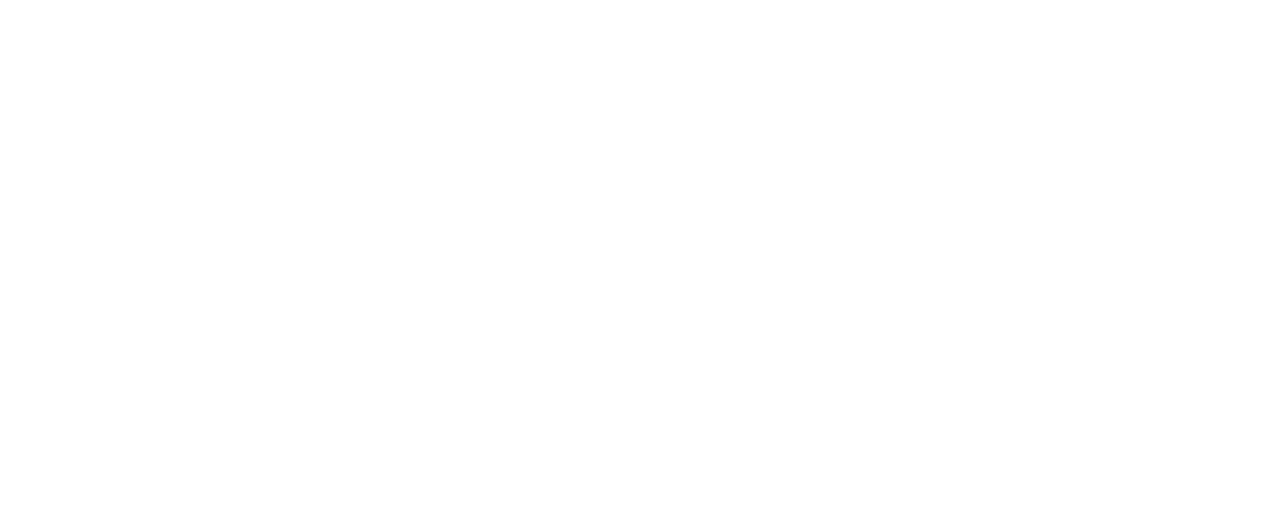
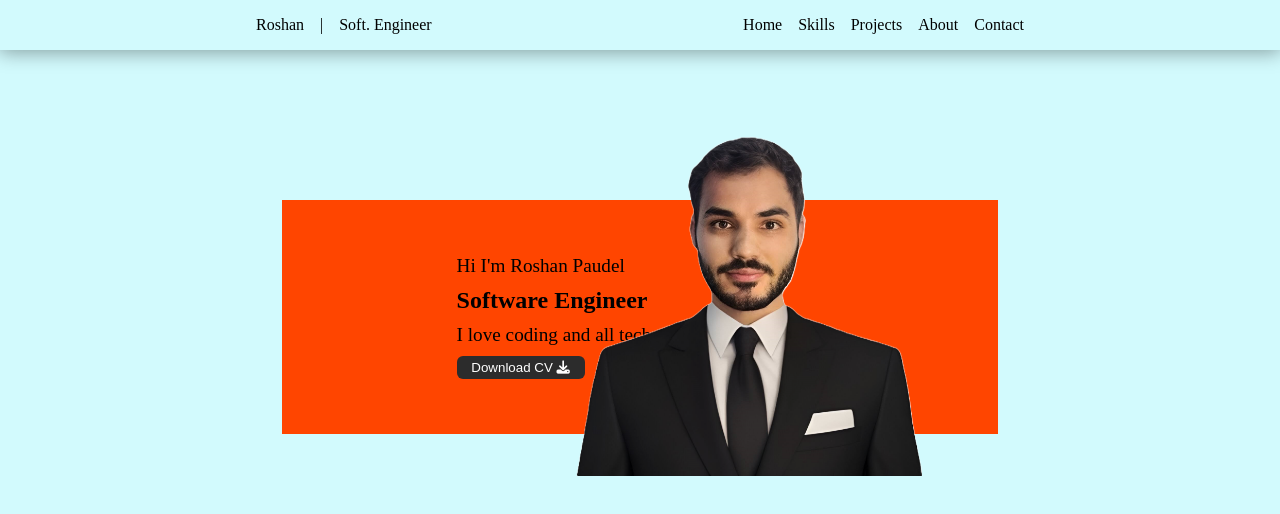
Before and after one commit to roshanpaudel/gen-portfolio, a plain HTML site: page index.html in a window 1280 px wide. Drawn offline with Linux system fonts and the light colour scheme.

Commit message:
navbar and hero section updated

```diff
--- a/index.html
+++ b/index.html
@@ -3,7 +3,47 @@
   <head>
     <meta charset="UTF-8" />
     <meta name="viewport" content="width=device-width, initial-scale=1.0" />
-    <title>Document</title>
+    <script
+      src="https://kit.fontawesome.com/80cc84bf93.js"
+      crossorigin="anonymous"
+    ></script>
+    <link rel="stylesheet" href="style.css" />
+    <title>Gen Portfolio</title>
   </head>
-  <body></body>
+  <body>
+    <!-- navbar -->
+    <div class="navbar">
+      <div class="nav-title">
+        <p class="name">Roshan</p>
+        <p class="slash">|</p>
+        <p class="job-title">Soft. Engineer</p>
+      </div>
+      <div class="nav-link">
+        <ul>
+          <li>Home</li>
+          <li>Skills</li>
+          <li>Projects</li>
+          <li>About</li>
+          <li>Contact</li>
+        </ul>
+      </div>
+    </div>
+
+    <div class="hero">
+      <div class="banner">
+        <p class="intro">
+          Hi I'm
+          <span>Roshan Paudel</span>
+        </p>
+
+        <h3>Software Engineer</h3>
+        <p>I love coding and all tech related stuff</p>
+        <button>Download CV <i class="fa-solid fa-download"></i></button>
+      </div>
+      <div class="image">
+        <img src="assets/Roshan.png" alt="Roshan" />
+      </div>
+      <div class="badge"></div>
+    </div>
+  </body>
 </html>
--- a/style.css
+++ b/style.css
@@ -0,0 +1,67 @@
+:root {
+  --primary-color: rgb(210, 250, 253);
+  --secondary-color: orangered;
+}
+
+body {
+  box-sizing: border-box;
+  margin: 0;
+  padding: 0;
+  background: var(--primary-color);
+}
+/* <!-- navbar --> */
+.navbar {
+  display: flex;
+  justify-content: space-between;
+  background: var(--primary-color);
+  padding: 0 20vw;
+  box-shadow: 0 1px 20px 1px rgba(0, 0, 0, 0.384);
+}
+.nav-title {
+  display: flex;
+  justify-content: space-between;
+  gap: 1rem;
+}
+.nav-link > ul {
+  display: flex;
+  justify-content: space-between;
+  list-style-type: none;
+  gap: 1rem;
+}
+/* <!-- hero --> */
+.hero {
+  margin-top: 150px;
+}
+.banner > * {
+  margin: 5px;
+  padding: 0;
+}
+.banner {
+  position: relative;
+  margin-left: 22vw;
+  margin-right: 22vw;
+  padding: 50px 170px;
+  background-color: var(--secondary-color);
+  display: flex;
+  flex-direction: column;
+}
+.banner > button {
+  width: 8rem;
+  background: rgb(44, 44, 44);
+  color: white;
+  padding: 4px;
+  border-style: none;
+  border-radius: 6px;
+}
+.banner > p {
+  font-size: larger;
+}
+.banner > h3 {
+  font-size: x-large;
+}
+.image > img {
+  width: 350px;
+  position: absolute;
+  top: 10px;
+  right: 28vw;
+}
```
